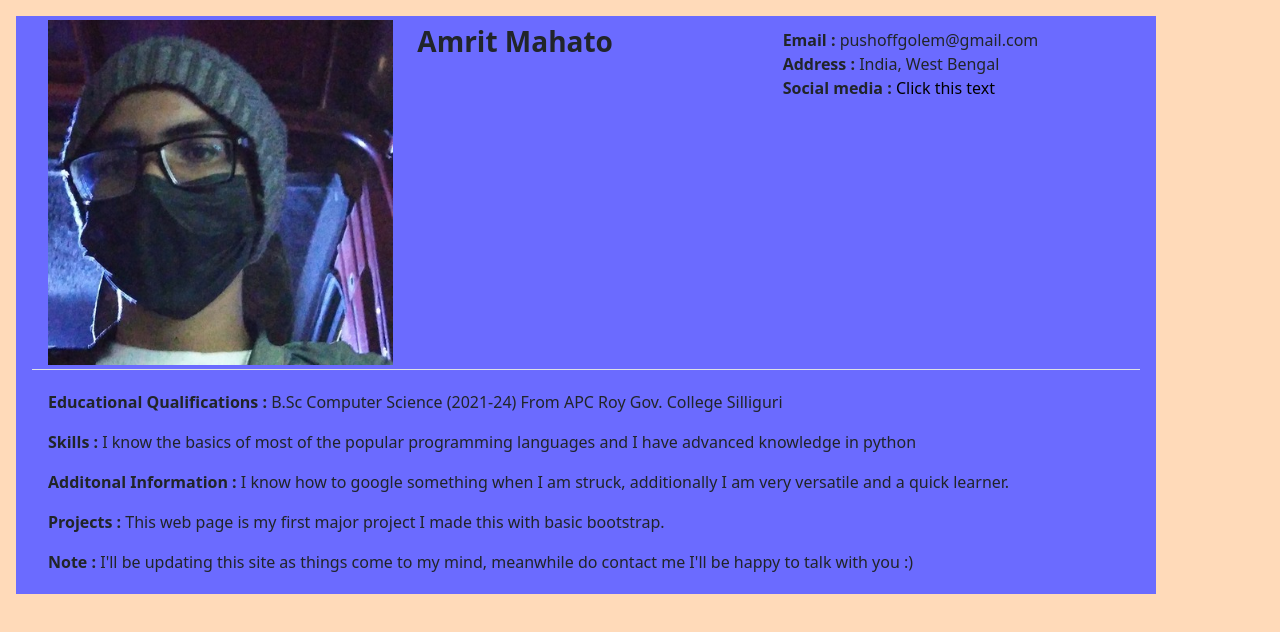
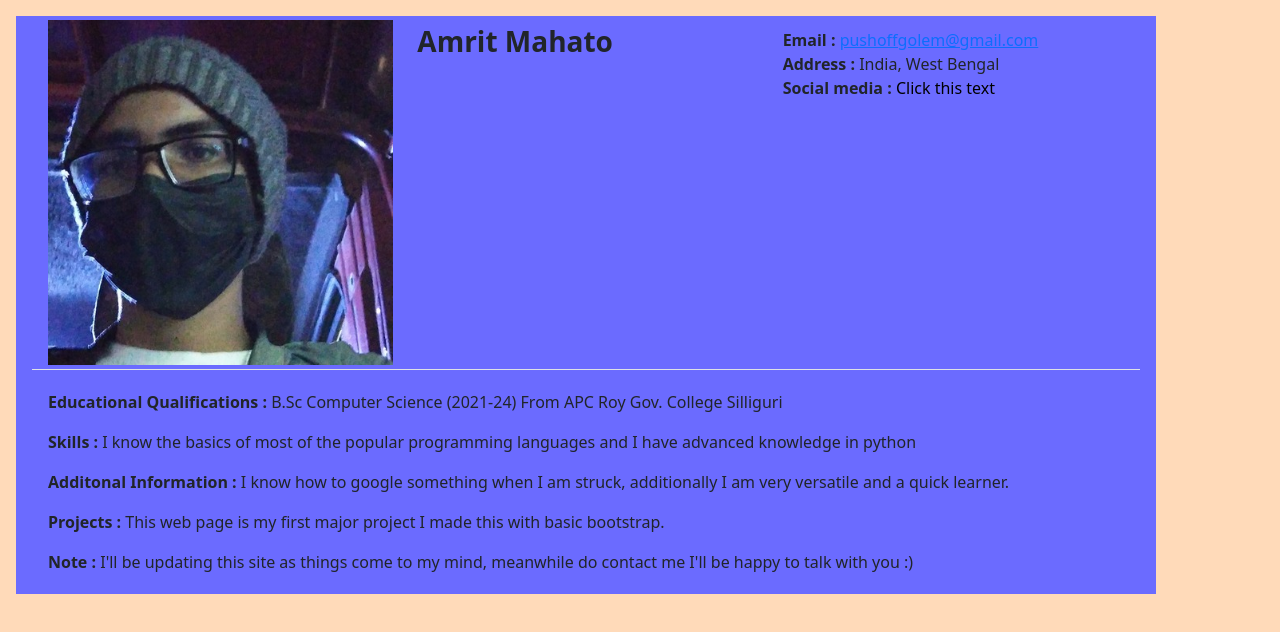
Before and after one commit to stabgoblin/aboutme, a plain HTML site: page index.htm in a window 1280 px wide. Drawn offline with nearby package versions, Linux system fonts and the light colour scheme.

Commit message:
Update index.htm
added anchor to email

```diff
--- a/index.htm
+++ b/index.htm
@@ -18,7 +18,7 @@
                     Amrit Mahato
                 </div>
                 <div class="col p-1 m-1">
-                    <strong>Email : </strong> pushoffgolem@gmail.com <br>
+                    <strong>Email : </strong> <a href="mailto:pushoffgolem@gmail.com">pushoffgolem@gmail.com<a> <br>
                     <strong>Address : </strong> India, West Bengal<br>
                     <strong>Social media : </strong><a href="https://youtube.com/watch?v=G8iEMVr7GFg" target="_blank" style="color: black; text-decoration: none;">Click this text</a>
                 </div>
```
